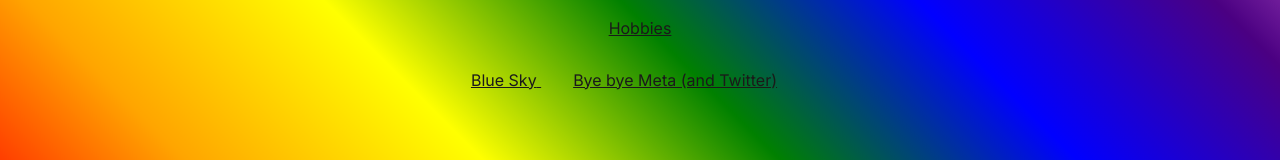
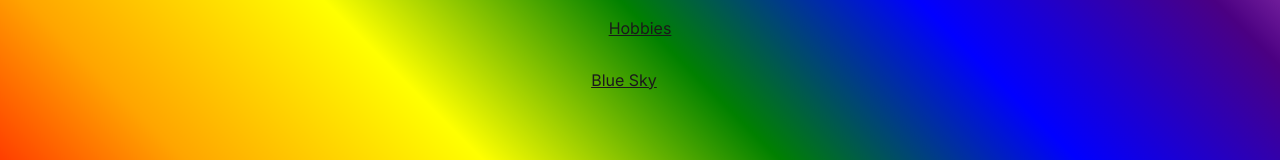
Before and after one commit to Isaac-Tait/eandp_Splash, a Next.js app: page / in a window 1280 px wide. Shown: the part 529-689 px from the top of the page. Built offline with nearby package versions, Linux system fonts and the light colour scheme.

Commit message:
chore: making it look pretty 🌮

```diff
--- a/src/app/page.js
+++ b/src/app/page.js
@@ -48,12 +48,6 @@ export default function Home() {
         >
           Hobbies{' '}
         </Link>
-        <div
-          style={{
-            display: 'flexRow',
-            marginTop: '2rem',
-          }}
-        >
         <Link
           href='https://bsky.app/profile/enlightenednomad.bsky.social'
           target='_blank'
@@ -64,17 +58,6 @@ export default function Home() {
         >
           Blue Sky{' '}
         </Link>
-          <Link
-            href='https://www.reddit.com/r/nosurf/comments/1hzkl7u/leaving_meta_can_it_realistically_be_done/'
-            target='_blank'
-            rel='noopener noreferrer'
-            prefetch={true}
-            className={styles.button}
-            style={{ marginRight: '2rem' }}
-          >
-            Bye bye Meta (and Twitter){' '}
-          </Link>
-        </div>
       </div>
       <Footer />
     </main>
```
Lines whose indentation alone changed are shown as unchanged.
